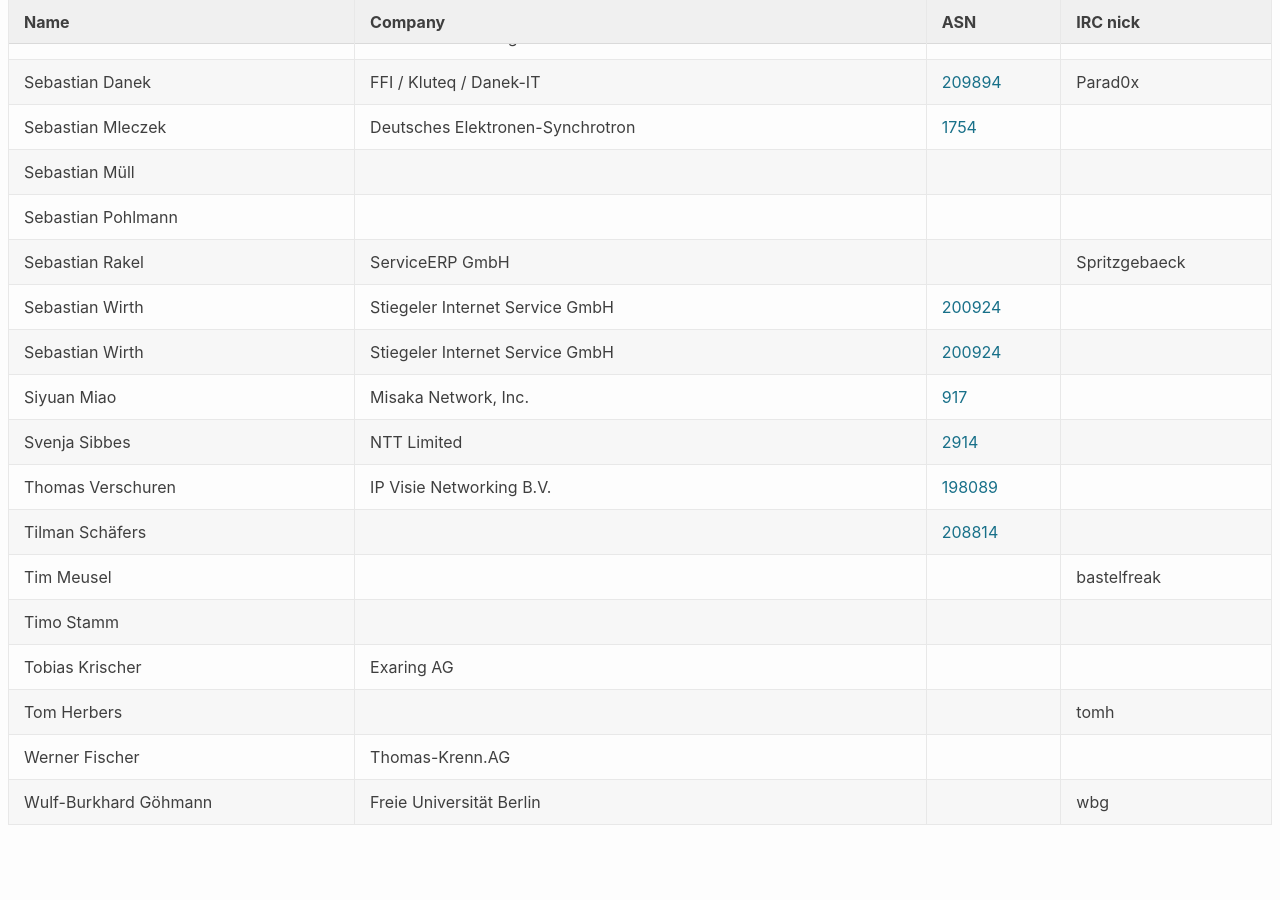
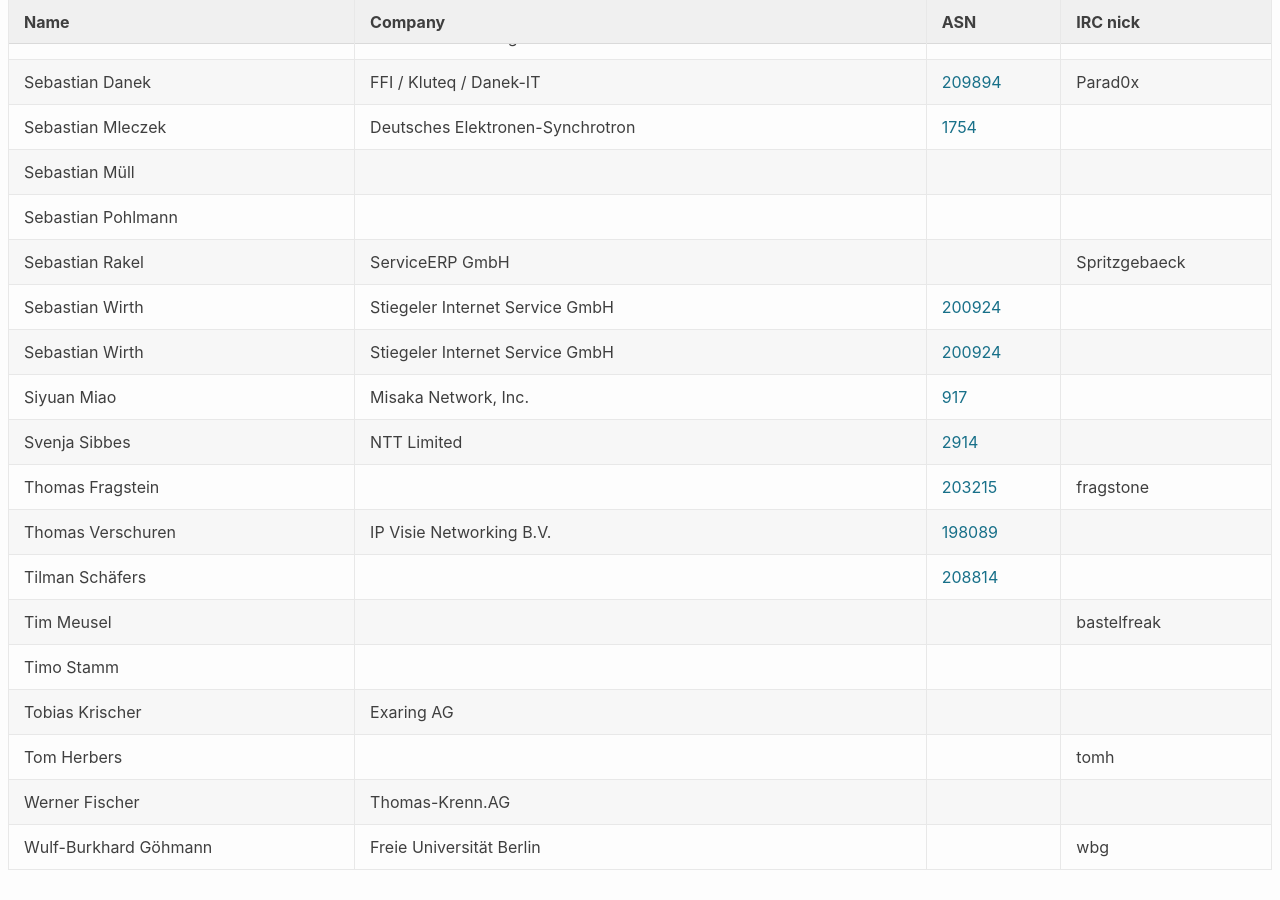
Before and after one commit to denog/pretix-attendeelist, a Jekyll site: the page built from denog14/index.md, in a window 1280 px wide and 900 px high, scrolled down 12227 px. Built offline with Jekyll 4.4.1, drawn with Linux system fonts in a browser that asks for light colours; before the commit the page ends 13082 px from its top, so only the background shows below that.

Commit message:
Latest data: Fri Oct 14 17:19:42 UTC 2022

```diff
--- a/_data/attendees_denog14_remote.json
+++ b/_data/attendees_denog14_remote.json
@@ -504,6 +504,12 @@
     "asn": "2914"
   },
   {
+    "name": "Thomas Fragstein",
+    "company": null,
+    "irc": "fragstone",
+    "asn": "203215"
+  },
+  {
     "name": "Thomas Verschuren",
     "company": "IP Visie Networking B.V.",
     "irc": null,
```
